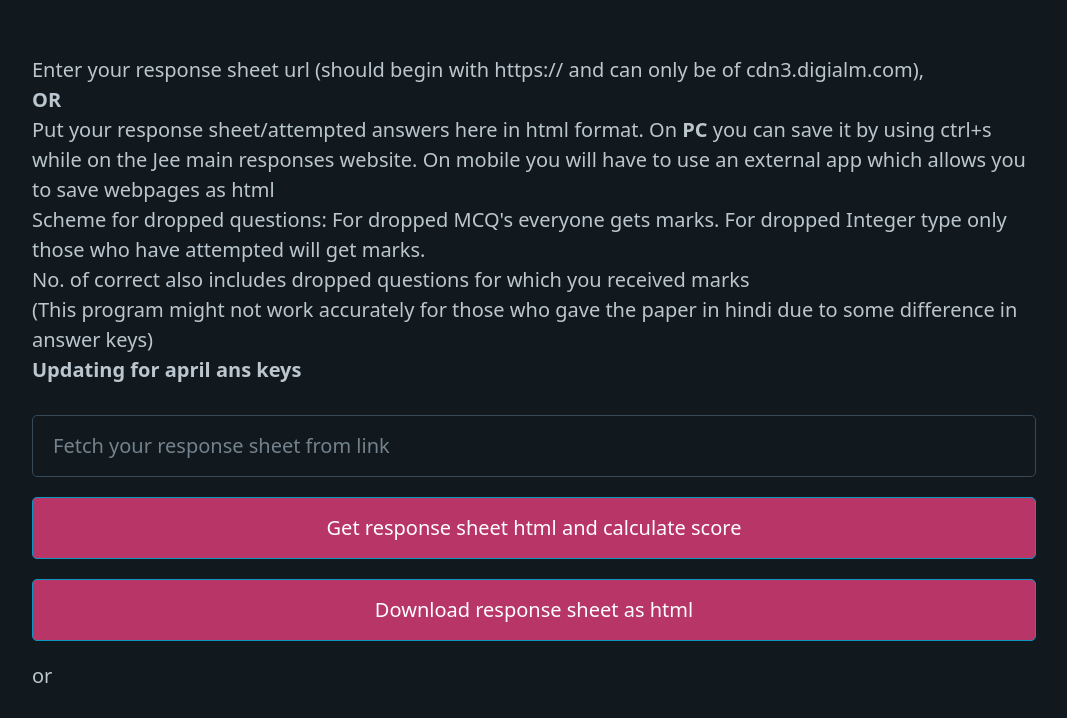
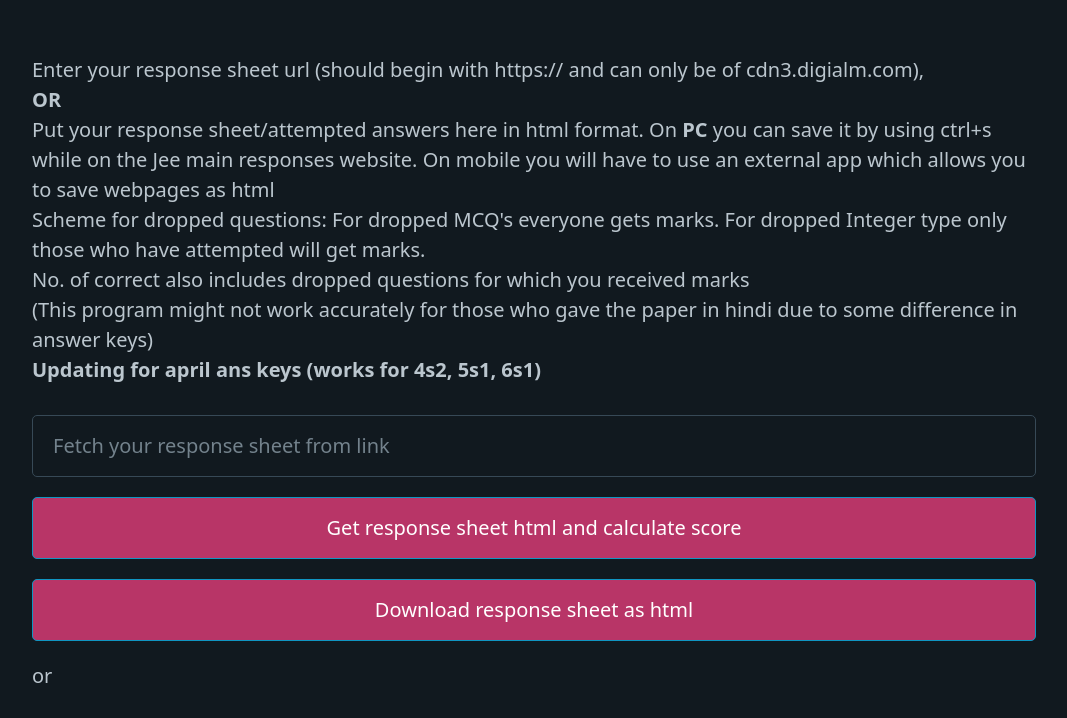
Before and after one commit to timepassuser/Jee-Mains-Marks-Calculator, a plain HTML site: page index.html in a window 1280 px wide. Shown: the part 81-799 px from the top of the page, without its empty margins (106-1173 px from the left). Drawn offline with nearby package versions, Linux system fonts and the light colour scheme.

Commit message:
added other shifts

```diff
--- a/answerkeys.js
+++ b/answerkeys.js
@@ -1,4 +1,190 @@
 // This file contains the final ans keys
+
+mains4aprilshift2anskey = {
+    "68019113794": "68019154371",
+    "68019113795": "68019154375",
+    "68019113796": "68019154382",
+    "68019113797": "68019154384",
+    "68019113798": "68019154388",
+    "68019113799": "68019154393",
+    "68019113800": "68019154398",
+    "68019113801": "68019154401",
+    "68019113802": "68019154406",
+    "68019113803": "68019154409",
+    "68019113804": "68019154411",
+    "68019113805": "68019154415",
+    "68019113806": "68019154420",
+    "68019113807": "68019154423",
+    "68019113808": "68019154430",
+    "68019113809": "68019154431",
+    "68019113810": "68019154438",
+    "68019113811": "68019154439",
+    "68019113812": "68019154444",
+    "68019113813": "68019154449",
+    "68019113814": "1024",
+    "68019113815": "4",
+    "68019113816": "5",
+    "68019113817": "5626",
+    "68019113818": "5",
+    "68019113819": "1",
+    "68019113820": "31",
+    "68019113821": "14",
+    "68019113822": "6",
+    "68019113823": "8288",
+    "68019113824": "68019154462",
+    "68019113825": "68019154465",
+    "68019113826": "68019154471",
+    "68019113827": "68019154473",
+    "68019113828": "68019154480",
+    "68019113829": "68019154481",
+    "68019113830": "68019154488",
+    "68019113831": "68019154491",
+    "68019113832": "68019154493",
+    "68019113833": "68019154499",
+    "68019113834": "68019154501",
+    "68019113835": "68019154505",
+    "68019113836": "68019154511",
+    "68019113837": "68019154514",
+    "68019113838": "68019154520",
+    "68019113839": "68019154521",
+    "68019113840": "68019154528",
+    "68019113841": "68019154529",
+    "68019113842": "68019154533",
+    "68019113843": "68019154540",
+    "68019113844": "208",
+    "68019113845": "2",
+    "68019113846": "0",
+    "68019113847": "5",
+    "68019113848": "32",
+    "68019113849": "10",
+    "68019113850": "177",
+    "68019113851": "3",
+    "68019113852": "40",
+    "68019113853": "750",
+    "68019113854": "68019154553",
+    "68019113855": "68019154558",
+    "68019113856": "68019154560",
+    "68019113857": "68019154565",
+    "68019113858": "68019154570",
+    "68019113859": "68019154571",
+    "68019113860": "68019154577",
+    "68019113861": "68019154579",
+    "68019113862": "68019154584",
+    "68019113863": "68019154587",
+    "68019113864": "68019154594",
+    "68019113865": "68019154596",
+    "68019113866": "68019154601",
+    "68019113867": "68019154603",
+    "68019113868": "68019154608",
+    "68019113869": "68019154612",
+    "68019113870": "68019154615",
+    "68019113871": "68019154621",
+    "68019113872": "68019154623",
+    "68019113873": "68019154629",
+    "68019113874": "4",
+    "68019113875": "5",
+    "68019113876": "200",
+    "68019113877": "31",
+    "68019113878": "50",
+    "68019113879": "0",
+    "68019113880": "95",
+    "68019113881": "18",
+    "68019113882": "11",
+    "68019113883": "8"
+}
+
+mains5aprilshift1anskey = {
+    "87827055608": '878270218783',
+    "87827055609": '878270218787',
+    "87827055610": '878270218790',
+    "87827055611": '878270218794',
+    "87827055612": '878270218800',
+    "87827055613": '878270218801',
+    "87827055614": '878270218808',
+    "87827055615": '878270218811',
+    "87827055616": '878270218813',
+    "87827055617": '878270218817',
+    "87827055618": '878270218824',
+    "87827055619": '878270218825',
+    "87827055620": '878270218831',
+    "87827055621": '878270218836',
+    "87827055622": '878270218838',
+    "87827055623": '878270218843',
+    "87827055624": '878270218847',
+    "87827055625": '878270218849',
+    "87827055626": '878270218856',
+    "87827055627": '878270218858',
+    "87827055628": '18',
+    "87827055629": '3',
+    "87827055630": '125',
+    "87827055631": '54',
+    "87827055632": '910',
+    "87827055633": '24',
+    "87827055634": '198',
+    "87827055635": '108',
+    "87827055636": '30',
+    "87827055637": '56',
+    "87827055638": '878270218871',
+    "87827055639": '878270218878',
+    "87827055640": '878270218881',
+    "87827055641": '878270218886',
+    "87827055642": '878270218888',
+    "87827055643": '878270218892',
+    "87827055644": '878270218898',
+    "87827055645": '878270218901',
+    "87827055646": '878270218903',
+    "87827055647": '878270218909',
+    "87827055648": '878270218912',
+    "87827055649": '878270218917',
+    "87827055650": '878270218919',
+    "87827055651": '878270218926',
+    "87827055652": '878270218928',
+    "87827055653": '878270218934',
+    "87827055654": '878270218937',
+    "87827055655": '878270218941',
+    "87827055656": '878270218945',
+    "87827055657": '878270218949',
+    "87827055658": '19',
+    "87827055659": '240',
+    "87827055660": '600',
+    "87827055661": '86',
+    "87827055662": '4',
+    "87827055663": '5',
+    "87827055664": '50',
+    "87827055665": '10',
+    "87827055666": '727',
+    "87827055667": '5',
+    "87827055668": '878270218963',
+    "87827055669": '878270218966',
+    "87827055670": '878270218972',
+    "87827055671": '878270218974',
+    "87827055672": '878270218977',
+    "87827055673": '878270218982',
+    "87827055674": '878270218987',
+    "87827055675": '878270218991',
+    "87827055676": '878270218995',
+    "87827055677": '878270218997',
+    "87827055678": '878270219004',
+    "87827055679": '878270219005',
+    "87827055680": '878270219009',
+    "87827055681": '878270219015',
+    "87827055682": '878270219018',
+    "87827055683": '878270219021',
+    "87827055684": '878270219028',
+    "87827055685": '878270219032',
+    "87827055686": '878270219034',
+    "87827055687": '878270219040',
+    "87827055688": '22',
+    "87827055689": '8',
+    "87827055690": '150',
+    "87827055691": '25',
+    "87827055692": '3',
+    "87827055693": '5',
+    "87827055694": '6',
+    "87827055695": '2',
+    "87827055696": '14',
+    "87827055697": '80'
+}
 
 mains6aprilshift1anskey = {
     "68019114064": "68019155182",
--- a/main.js
+++ b/main.js
@@ -307,8 +307,11 @@ function getAnskey(responsecontent) {
     // This is the correct way
     parser = new DOMParser()
     e = parser.parseFromString(responsecontent, "text/html");
-    table = e.getElementsByClassName("main-info-pnl")[0].children[2].children[0]
-    date = table.children[3].children[1].innerText
+    table = e.getElementsByClassName("main-info-pnl")[0].children[2].children[0];
+    if (!table) {
+        table = e.getElementsByClassName("main-info-pnl")[0].children[1].children[0];
+    }
+    date = table.children[3].children[1].innerText;
     time = table.children[4].children[1].innerText
 
     if (time === "3:00 PM - 6:00 PM") {
@@ -317,7 +320,8 @@ function getAnskey(responsecontent) {
             "29/01/2024": mains29janshift2anskey,
             "30/01/2024": mains30janshift2anskey,
             "31/01/2024": mains31janshift2anskey,
-            "01/02/2024": mains1febshift2anskey
+            "01/02/2024": mains1febshift2anskey,
+            "04/04/2024": mains4aprilshift2anskey
         } [date]
     } else {
         return {
@@ -326,7 +330,8 @@ function getAnskey(responsecontent) {
             "30/01/2024": mains30janshift1anskey,
             "31/01/2024": mains31janshift1anskey,
             "01/02/2024": mains1febshift1anskey,
-            "06/04/2024": mains6aprilshift1anskey
+            "06/04/2024": mains6aprilshift1anskey,
+            "05/04/2024": mains5aprilshift1anskey
         } [date]
     }
 }
```
Also changed, not shown: index.html (+1 -1 lines).
